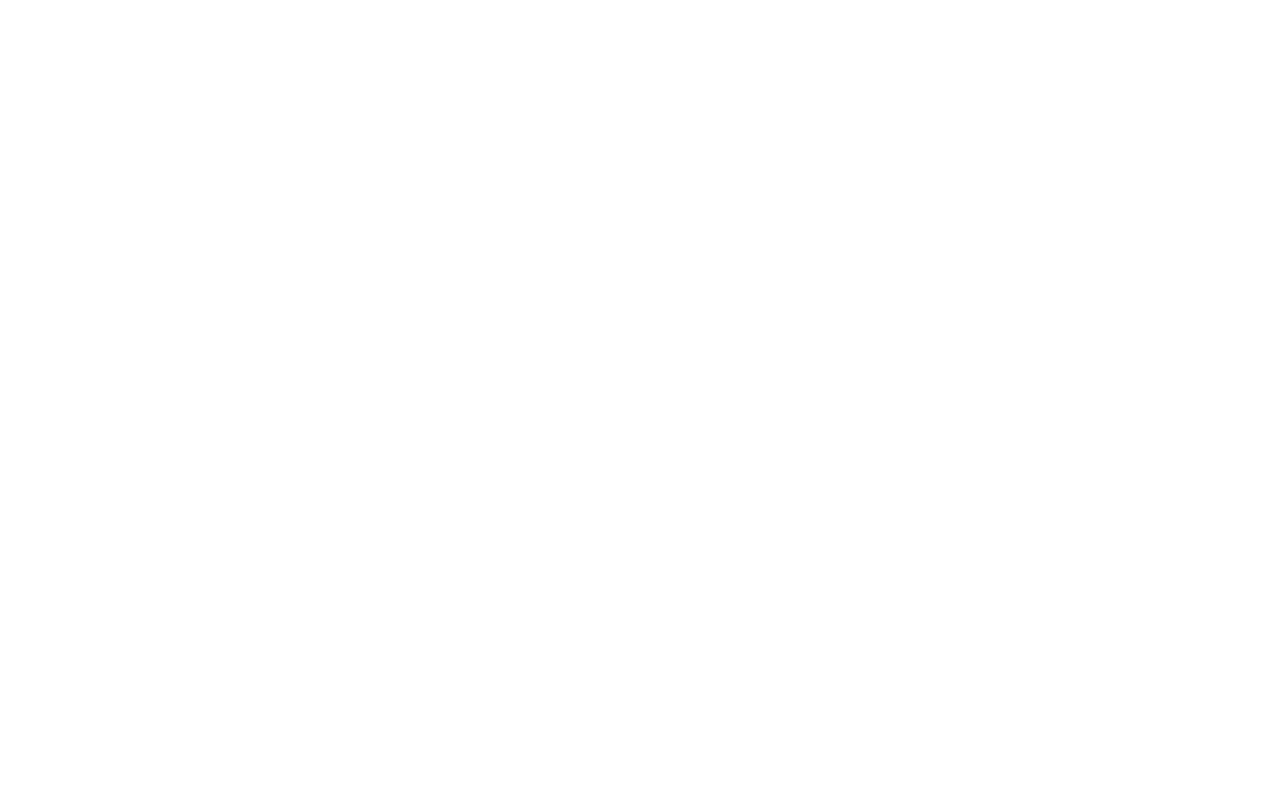
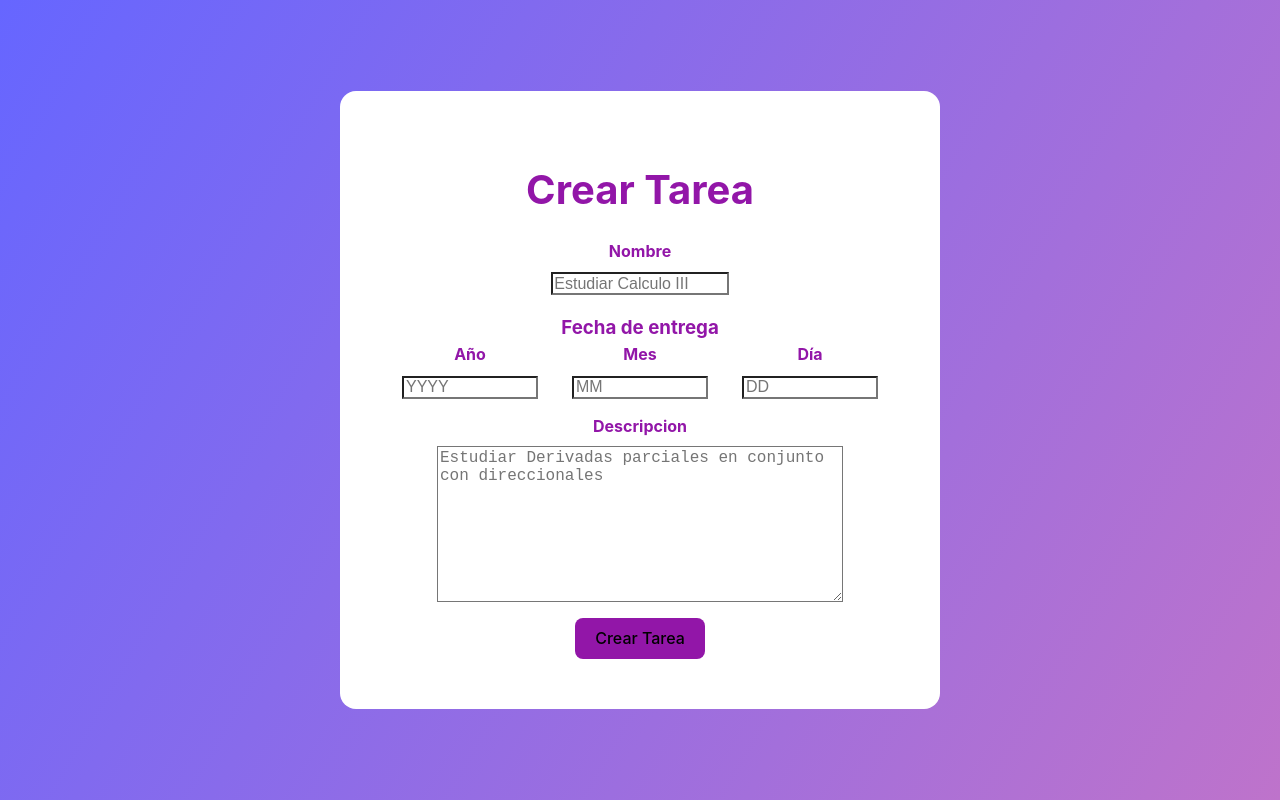
Before and after one commit to Chimary7/control2_BDA, a Vue app in the folder control2-frontend/: page /CreateHomework in a window 1280 px wide. Before the commit this address had no page. Built offline with nearby package versions, Linux system fonts and the light colour scheme.

Commit message:
Interfaz crear tarea
se crea la interfaz crear tarea, falta conectar

```diff
--- /dev/null
+++ b/control2-frontend/src/components/client/componentClient/CreateHomeWork.vue
@@ -0,0 +1,176 @@
+<script setup>
+import { ref } from 'vue'
+const anio = ref('')
+const mes = ref('')
+const dia = ref('')
+const nombre = ref('')
+const descripcion = ref('')
+
+const crearTarea = async () => {
+  try {
+    console.log('crearTarea')
+    if(nombre.value === '' || descripcion.value === '' || anio.value === '' || mes.value === '' || dia.value === ''){
+      alert('Todos los campos son obligatorios')
+      return
+    }
+    console.log(anio.value<20)
+    console.log(anio.value.length)
+    if(anio.value.length !== 4 && anio.value<1900 && anio.value>2024){
+      alert('El año debe estar dentro de rango')
+      return
+    }
+    if(mes.value.length !== 2 && mes.value>0 && mes.value>13){
+      alert('El mes debe estar dentro de rango')
+      return
+    }
+    if(dia.value.length !== 2 && dia.value<0 && dia.value>31){
+      alert('El dia debe estar dentro de rango')
+      return
+    }
+    if(mes.value < 1 || mes.value > 12){
+      alert('El mes debe estar dentro de rango')
+      return
+    }
+    if(dia.value < 1 || dia.value > 31){
+      alert('El dia debe estar entre 1 y 31')
+      return
+    }
+    const data = {
+      nombre: nombre.value,
+      descripcion: descripcion.value,
+      fecha: `${anio.value}-${mes.value}-${dia.value}`,
+      estado: false,
+    }
+    console.log(data)
+    /*
+    const response = await fetch('http://localhost:3000/api/crearTarea', {
+      method: 'POST',
+      headers: {
+        'Content-Type': 'application/json',
+      },
+      body: JSON.stringify(data),
+    })
+    const res = await response.json()
+    console.log(res)
+    */
+  } catch (error) {
+    console.log(error)
+  }
+}
+
+</script>
+
+<template>
+  <div class="fondo">
+    <div class="Contenedor">
+      <h1 class="title">Crear Tarea</h1>
+      <div class="div">
+        <label class="label" for="nombre">Nombre</label>
+        <input class="campo" type="text" v-model="nombre" id="nombre" placeholder="Estudiar Calculo III" style="">
+      </div>
+      <h3 style="color: #9216a8; margin-bottom: 0px;">Fecha de entrega</h3>
+      <div class="fecha">
+        <div class="div">
+          <label class="label" for="anio">Año</label>
+          <input class="campo" type="text" v-model="anio" id="anio" placeholder="YYYY" min="1900" max="2100" @input="anio = anio.replace(/[^\d]/g, '')">
+        </div>
+        <div class="div">
+          <label class="label" for="mes">Mes</label>
+          <input class="campo" type="text" v-model="mes" id="mes" placeholder="MM" @input="mes = mes.replace(/[^\d]/g, '')">
+        </div>
+        <div class="div">
+          <label class="label" for="dia">Día</label>
+          <input class="campo" type="text" v-model="dia" id="dia" placeholder="DD" min="1" max="31" @input="dia = dia.replace(/[^\d]/g, '')">
+        </div>
+      </div>
+      <div class="div">
+        <label class="label" for="descripcion">Descripcion</label>
+        <textarea class="text" v-model="descripcion" id="descripcion" placeholder="Estudiar Derivadas parciales en conjunto con direccionales"/>
+      </div>
+      <button @click="crearTarea" style="margin-top: 10px; background: #9216a8">Crear Tarea</button>
+    </div>
+  </div>
+</template>
+
+<style scoped>
+.fondo {
+  display: flex;
+  justify-content: center;
+  align-items: center;
+  height: 100%;
+  width: 100%;
+  background: linear-gradient(120deg, #6666ff 0%, #be73cb 100%);
+}
+
+.Contenedor{
+  margin: 0 auto;
+  width: 600px;
+  padding: 50px;
+  background: white;
+  box-sizing: border-box;
+  display: flex;
+  flex-direction: column;
+  align-items: center;
+  justify-content: center;
+  border-radius: 1rem;
+}
+
+.title{
+  text-align: center;
+  color: #9216a8;
+
+  font-size: 2.5rem;
+}
+
+.campo{
+  background-color: white;
+  color: black;
+  font-size: 1rem;
+  padding: 0.1rem;
+  width: 80%;
+  height: 1rem;
+}
+
+.text{
+  background-color: white;
+  color: black;
+  height: 150px;
+  width: 400px;
+  font-size: 1rem;
+}
+
+.label {
+  display: block; /* Asegura que el label ocupe toda la línea y esté encima del campo */
+  margin-bottom: 0.5em; /* Espacio entre el label y el campo */
+  font-weight: bold; /* Para que el label sea más visible */
+  color: #9216a8;
+}
+
+.campo[type="number"]::-webkit-outer-spin-button,
+.campo[type="number"]::-webkit-inner-spin-button {
+  -webkit-appearance: none;
+  margin: 0;
+}
+
+.campo[type="number"] {
+  -moz-appearance: textfield; /* Para Firefox */
+  appearance: none; /* Para otros navegadores */
+}
+
+
+.fecha {
+  display: flex;
+  justify-content: space-between;
+  margin-bottom: 15px;
+}
+
+.fecha .div {
+  flex: 1;
+  margin-right: 10px;
+}
+
+.fecha .div:last-child {
+  margin-right: 0;
+}
+
+</style>
--- a/control2-frontend/src/router.js
+++ b/control2-frontend/src/router.js
@@ -3,10 +3,11 @@ import Register from './components/register.vue';
 import Login from './components/login.vue';
 import Home from './components/client/Home.vue';
 import Homeworks from './components/client/componentClient/Homeworks.vue';
+import CreateHomeWork from "./components/client/componentClient/CreateHomeWork.vue";
 
 const routes = [
     {
-        path: '/', redirect : '/login'
+        path: '/', redirect : '/CreateHomework'
     },
     {
         path: '/login',
@@ -29,6 +30,11 @@ const routes = [
                 component: Homeworks
             }
         ]
+    },
+    {
+        path: '/CreateHomework',
+        name : 'CreateHomework',
+        component: CreateHomeWork,
     }
 ];
 
```
